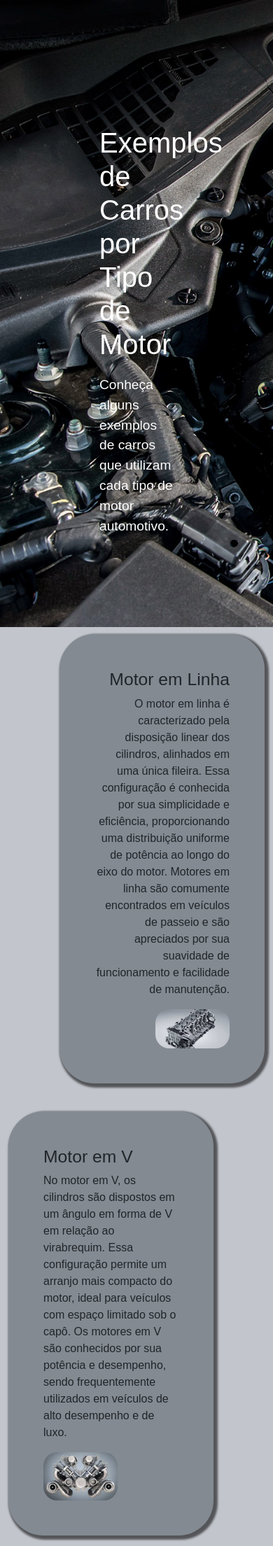
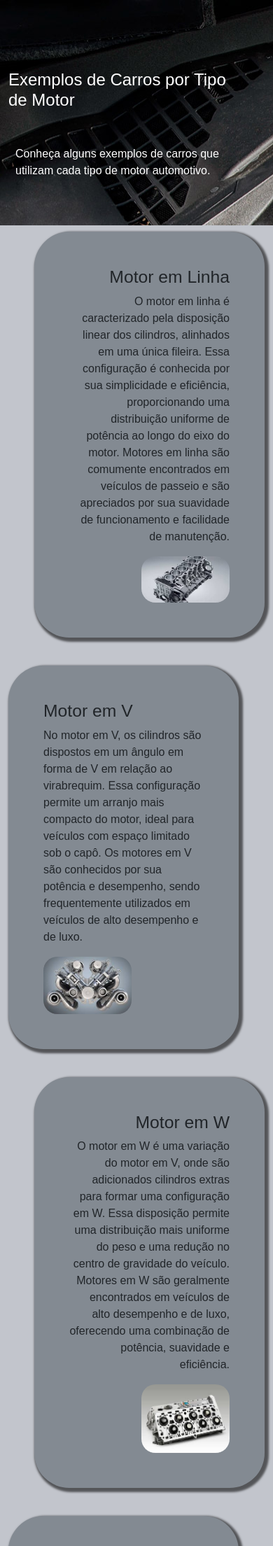
Before and after one commit to DaviMBDev/desafios-HTML, a Flask app: page / in a window 390 px wide. Shown: the part 56-2265 px from the top of the page at 70% size. Run offline with Flask 3, Linux system fonts and the light colour scheme; some libraries are stand-ins or nearby versions.

Commit message:
responsivo

```diff
--- a/src/static/css/stylehome.css
+++ b/src/static/css/stylehome.css
@@ -19,22 +19,7 @@
     margin-top: -20px;
     background-repeat: no-repeat;
 }
-.jumbotron .jumbotron-text {
-    color: #ffffff;
-    padding: 100px;
-    background-repeat: no-repeat;
-}
 
-.jumbotron h1 {
-    font-size: 2.5rem;
-    margin-top: 0;
-    margin-bottom: 20px;
-}
-
-.jumbotron p {
-    font-size: 1.2rem;
-    margin-bottom: 0;
-}
 /* Conteúdo */
 .features-container {
     margin-top: 2.5%;
@@ -98,22 +83,24 @@
 
 @media screen and (max-width: 768px) {
     /* Estilos para telas menores que 768px de largura */
+    .feature {
+        width: 90%; /* Reduz a largura das caixas */
+    }
     .jumbotron {
-        padding: 30px; /* Ajusta o padding do jumbotron */
-        height: auto; /* Ajusta a altura do jumbotron para automático */
-        background-size: cover; /* Ajusta o tamanho do background */
+        padding: 50px; /* Reduz o preenchimento do jumbotron */
     }
     .jumbotron .for-about {
-        padding-top: 50px; /* Ajusta o padding do conteúdo do jumbotron */
+        padding-top: 150px; /* Ajusta o espaçamento do conteúdo no jumbotron */
     }
     .display-4 {
-        font-size: 2rem; /* Ajusta o tamanho da fonte do display-4 */
-        margin-top: 20px; /* Ajusta o margin-top do display-4 */
-        margin-bottom: 0; /* Remove o margin-bottom do display-4 */
+        margin-top: -100px; /* Ajusta a margem superior do título */
+        margin-left: -50px; /* Ajusta a margem esquerda do título */
+        font-size: 2rem; /* Reduz o tamanho da fonte do título */
     }
     .lead {
-        font-size: 1.2rem; /* Ajusta o tamanho da fonte do lead */
-        margin-top: 10px; /* Ajusta o margin-top do lead */
+        margin-top: 50px; /* Ajusta a margem superior do texto de introdução */
+        margin-left: -40px; /* Ajusta a margem esquerda do texto de introdução */
+        font-size: 1rem; /* Reduz o tamanho da fonte do texto de introdução */
     }
 }
 
```
